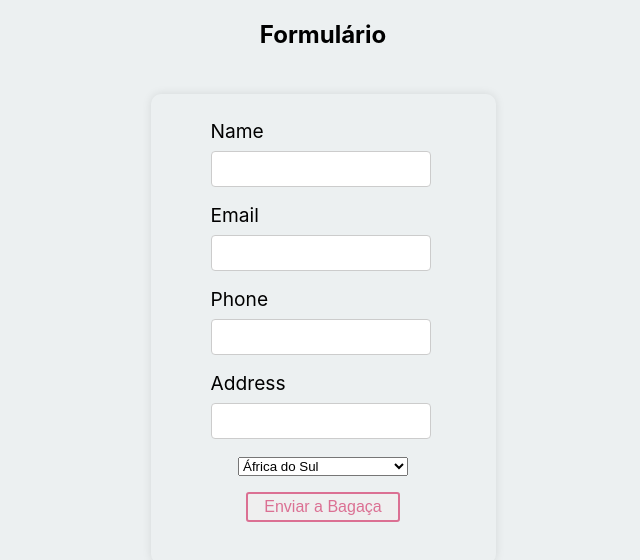
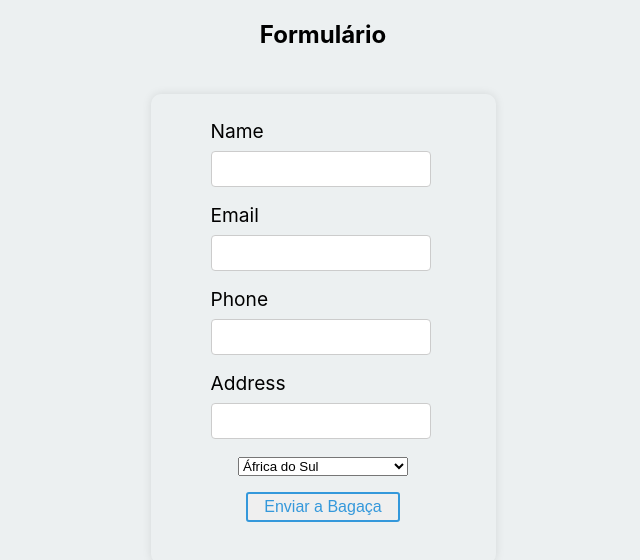
Before and after one commit to madruga665/react-test-app, a React (Create React App) app: page /form in a window 1280 px wide. Shown: the top 560 px of the page, without its empty margins (317-957 px from the left). Built offline with nearby package versions, Linux system fonts and the light colour scheme.

Commit message:
add variaveis de cor

```diff
--- a/src/components/Button/styles.js
+++ b/src/components/Button/styles.js
@@ -1,16 +1,17 @@
-import styled from 'styled-components';
+import styled from "styled-components";
+import { Colors } from "../../styles/variables";
 
 export const ButtonStyled = styled.button`
-  color: palevioletred;
+  color: ${Colors.primaryBlue};
   font-size: 1em;
   margin: 1em;
   padding: 0.25em 1em;
-  border: 2px solid palevioletred;
+  border: 2px solid ${Colors.primaryBlue};
   border-radius: 3px;
   transition: 500ms;
   &:hover {
     color: white;
-    background-color: palevioletred;
+    background-color: ${Colors.primaryBlue};
     cursor: pointer;
   }
 `;
--- /dev/null
+++ b/src/styles/variables.js
@@ -0,0 +1,3 @@
+export const Colors = {
+  primaryBlue: '#3498db',
+}
```
